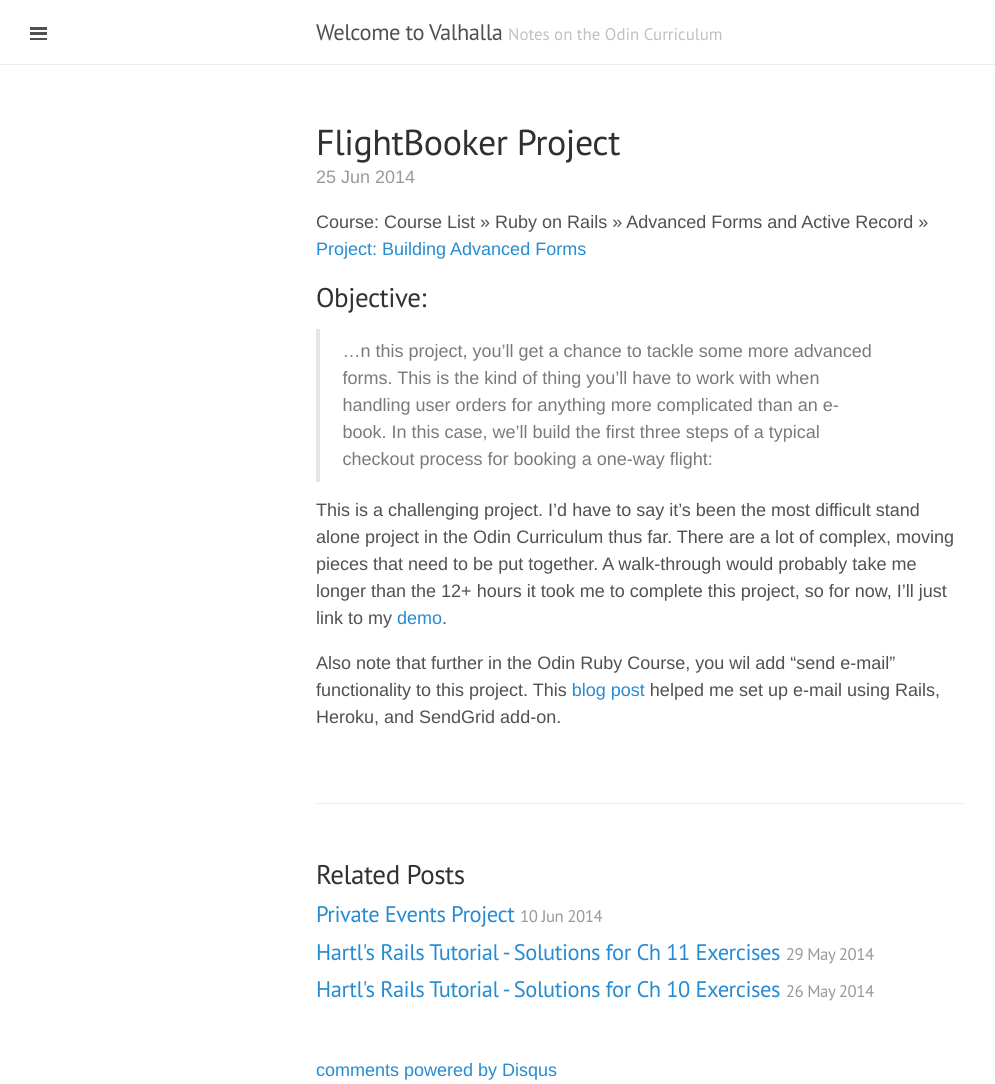
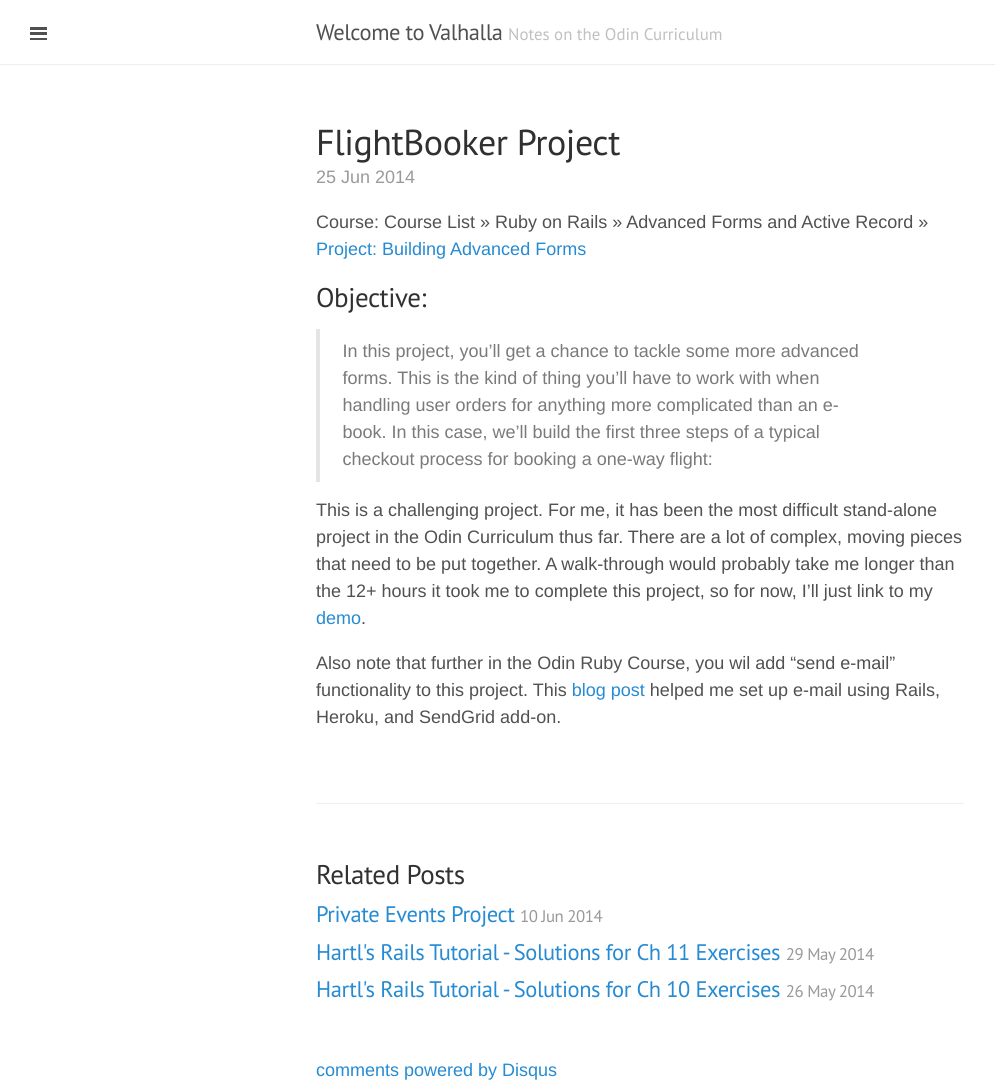
Before and after one commit to Jberczel/jberczel.github.io, a Jekyll site: the page built from _posts/2014-6-25-flight-booker.md, in a window 1280 px wide. Shown: the whole page, without its empty margins (0-995 px from the left). Built offline with Jekyll 4.4.1, drawn with Linux system fonts in a browser that asks for light colours; Markdown is read by kramdown in place of the engine named in the settings; comment, search, counter and statistics services are not loaded.

Commit message:
Edit post

```diff
--- a/_posts/2014-6-25-flight-booker.md
+++ b/_posts/2014-6-25-flight-booker.md
@@ -8,8 +8,8 @@ permalink: flight-booker
 Course: Course List >> Ruby on Rails >> Advanced Forms and Active Record >> [Project: Building Advanced Forms](http://www.theodinproject.com/ruby-on-rails/building-advanced-forms)
 
 ##Objective:
->...n this project, you'll get a chance to tackle some more advanced forms. This is the kind of thing you'll have to work with when handling user orders for anything more complicated than an e-book. In this case, we'll build the first three steps of a typical checkout process for booking a one-way flight:
+>In this project, you'll get a chance to tackle some more advanced forms. This is the kind of thing you'll have to work with when handling user orders for anything more complicated than an e-book. In this case, we'll build the first three steps of a typical checkout process for booking a one-way flight:
 
-This is a challenging project.  I'd have to say it's been the most difficult stand alone project in the Odin Curriculum thus far.  There are a lot of complex, moving pieces that need to be put together.  A walk-through would probably take me longer than the 12+ hours it took me to complete this project, so for now, I'll just link to my [demo](http://flight-booker.herokuapp.com/).
+This is a challenging project.  For me, it has been the most difficult stand-alone project in the Odin Curriculum thus far.  There are a lot of complex, moving pieces that need to be put together.  A walk-through would probably take me longer than the 12+ hours it took me to complete this project, so for now, I'll just link to my [demo](http://flight-booker.herokuapp.com/).
 
 Also note that further in the Odin Ruby Course, you wil add "send e-mail" functionality to this project.  This [blog post](http://howilearnedrails.wordpress.com/2014/02/25/setting-up-email-in-a-rails-4-app-with-action-mailer-in-development-and-sendgrid-in-production-using-heroku/) helped me set up e-mail using Rails, Heroku, and SendGrid add-on.
```
